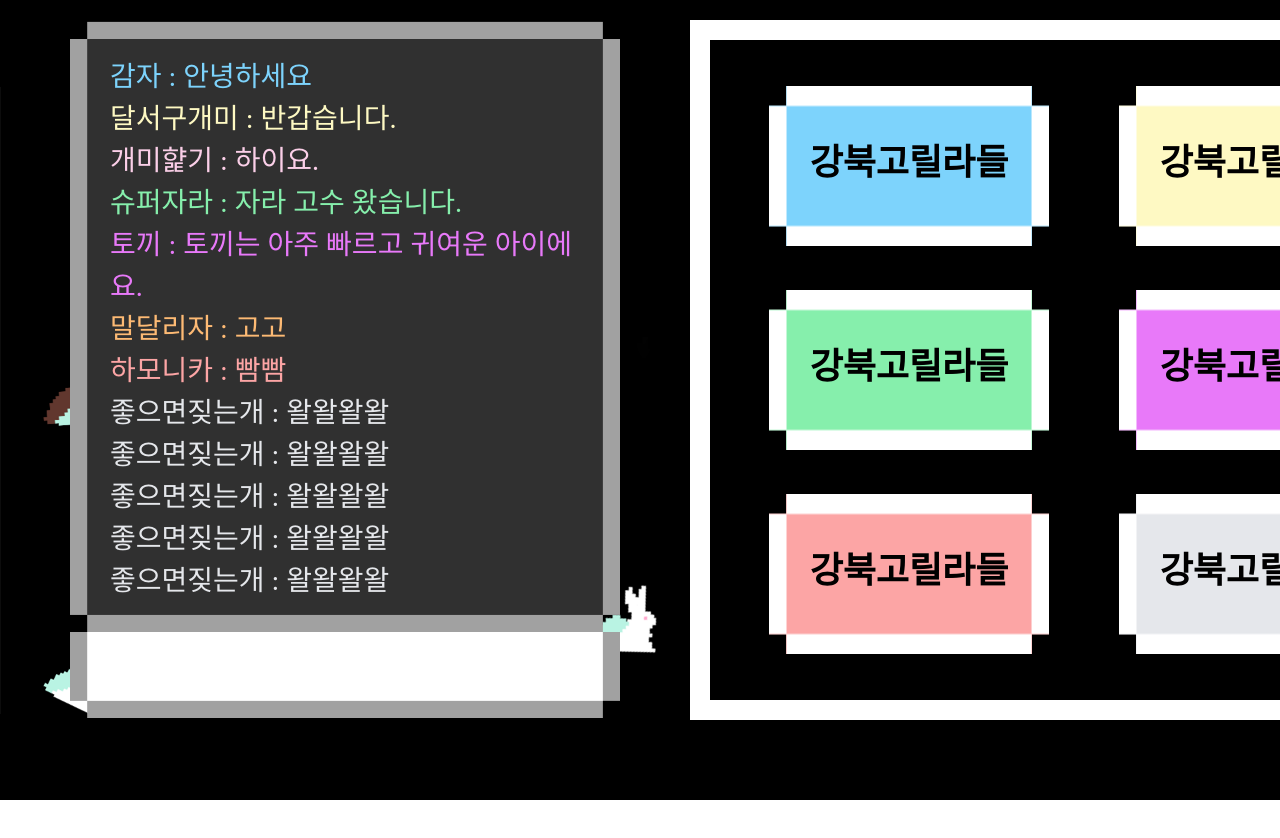
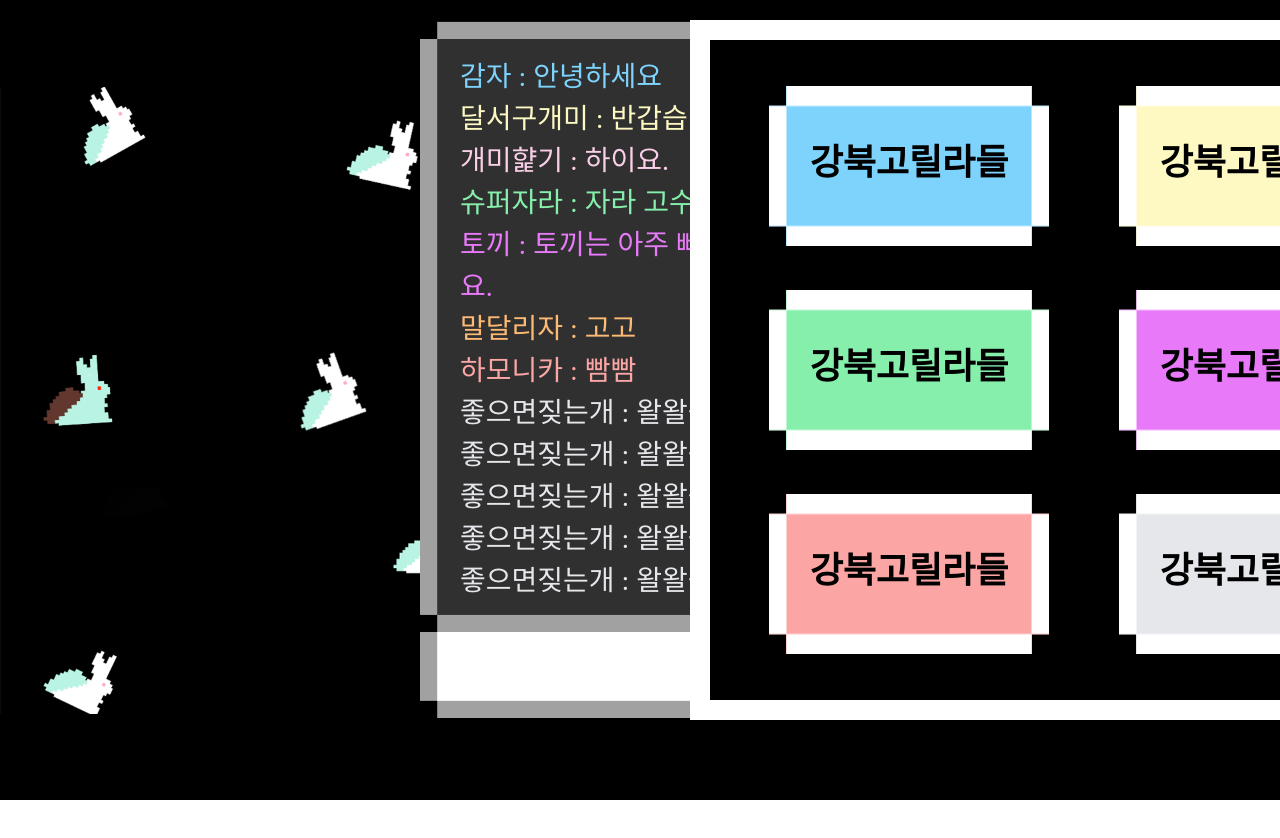
Before and after one commit to tlalswn23/whostheazara, a React (Vite) app in the folder FE/: page /room in a window 1280 px wide. Shown: the top 838 px of the page. Built offline with nearby package versions, Linux system fonts and the light colour scheme; a web font is replaced by a local one.

Commit message:
Feat: Room 수정중

```diff
--- a/FE/src/components/Lobby/LobbySideMenu.tsx
+++ b/FE/src/components/Lobby/LobbySideMenu.tsx
@@ -42,7 +42,6 @@ const LobbySideMenu = ({ viewMain, onSetViewMain }: lobbySideMenuProps) => {
           onChange={onChange}
           value={roomNum}
         ></input>
-        {/* <p className="text-white text-[48px] w-full ">내 프로필</p> */}
       </div>
       <img src={rabbitImg} className="absolute z-index-5 left-[190px] top-[-130px] w-[260px]" />
     </aside>
--- a/FE/src/pages/Room.tsx
+++ b/FE/src/pages/Room.tsx
@@ -7,10 +7,16 @@ import { RoomLayout } from "../layouts/RoomLayout";
 export const Room = () => {
   return (
     <RoomLayout>
-      <RoomHeader />
-      <RoomSideMenu />
-      <RoomUserList />
-      <RoomHeaderBtn text="나가기" loc="lobby" />
+      <div className="flex w-full justify-center items-center">
+        <div className="flex mb-[20px] mr-[60px]">
+          <RoomHeader />
+          <RoomHeaderBtn text="나가기" loc="lobby" />
+        </div>
+        <div className="flex mb-[20px] mr-[60px]">
+          <RoomSideMenu />
+          <RoomUserList />
+        </div>
+      </div>
     </RoomLayout>
   );
 };
```
